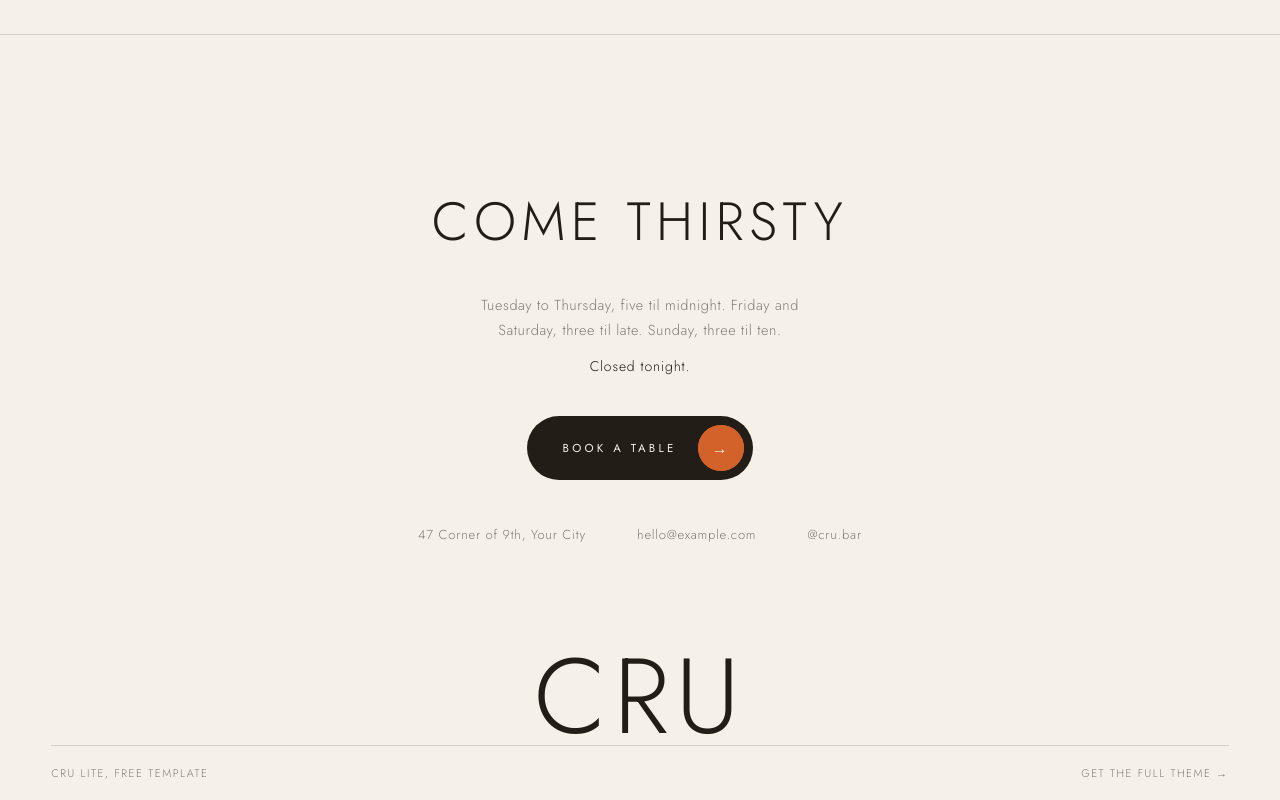
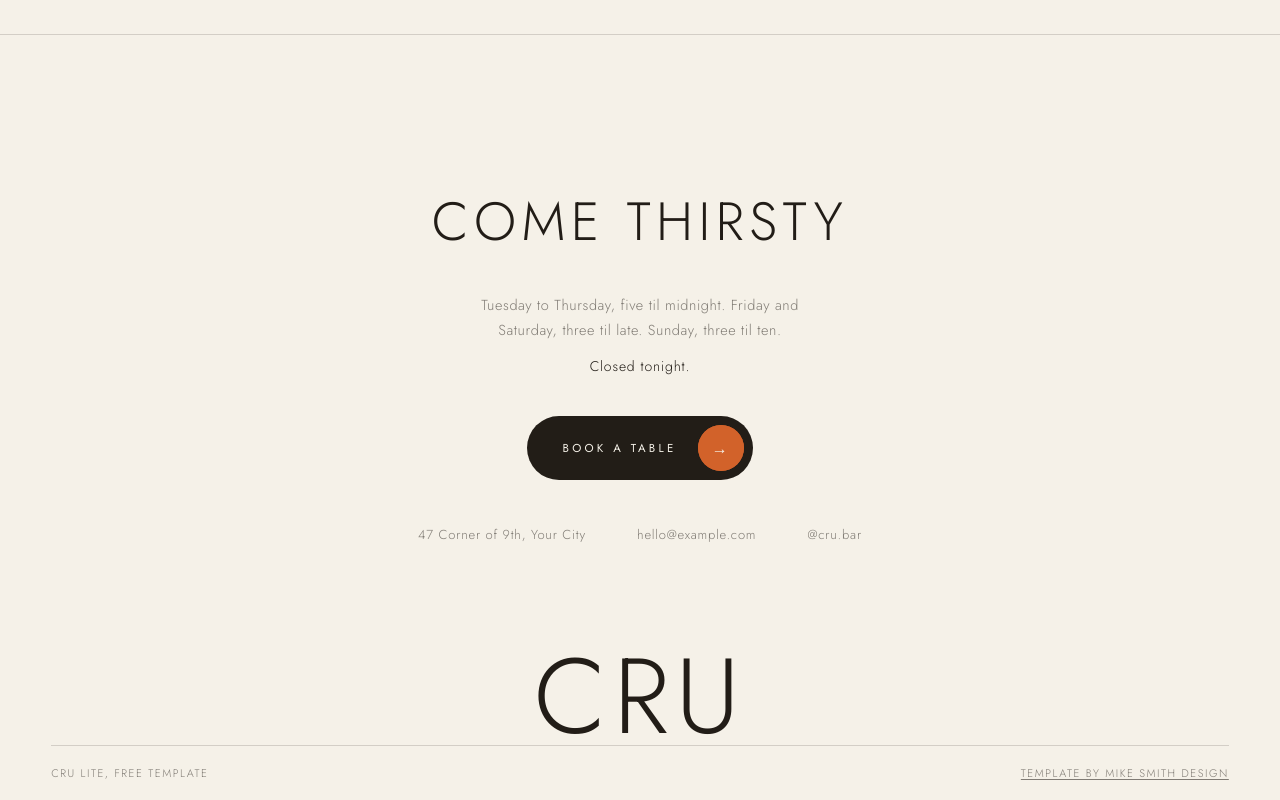
Before and after one commit to mikesmithdesign/cru-lite, a plain HTML site: page index.html in a window 1280 px wide. Shown: the part 3888-4688 px from the top of the page. Drawn offline with Linux system fonts and the light colour scheme.

Commit message:
Link the footer credit to the theme page
Thirteen of the fourteen already credited Mike Smith Design in the footer, as
plain text. Linking that existing line is the change that was actually needed:
it is a credit rather than a sales pitch, so it is fine on a client's live site,
and the licence says attribution is appreciated but never required. Calder had
no credit at all and now matches the others.

The five that carried a visible 'Get the full theme' link now read 'Template by
Mike Smith Design' instead, so the range is consistent.

Co-Authored-By: Claude Opus 5 <noreply@anthropic.com>

```diff
--- a/index.html
+++ b/index.html
@@ -266,6 +266,9 @@ html.static .plx,html.static #heroImg{transform:none!important}
   .hero-h .hl>span{transform:none}
   .wipe{clip-path:none;transition:none}
 }
+
+/* the template credit should read as a link, like the other footer links */
+a[href*="mikesmithdesign.co.uk"]{text-decoration:underline;text-underline-offset:2px}
 </style>
     <link rel="stylesheet" href="fonts.css" />
   </head>
@@ -372,7 +375,7 @@ html.static .plx,html.static #heroImg{transform:none!important}
   <a class="btnx reveal" href="#"><span class="lab"><i data-t="Book a table">Book a table</i></span><span class="circ"><span class="ar">&#8594;</span></span></a>
   <div class="addr reveal"><span>47 Corner of 9th, Your City</span><span>hello@example.com</span><span>@cru.bar</span></div>
   <div class="footer-word reveal">CRU</div>
-  <div class="byline"><span>CRU Lite, free template</span><a href="https://mikesmithdesign.co.uk/themes/cru">Get the full theme &#8594;</a></div>
+  <div class="byline"><span>CRU Lite, free template</span><a href="https://mikesmithdesign.co.uk/themes/cru">Template by Mike Smith Design</a></div>
 </section>
 
 <script src="lenis.min.js"></script>
```
